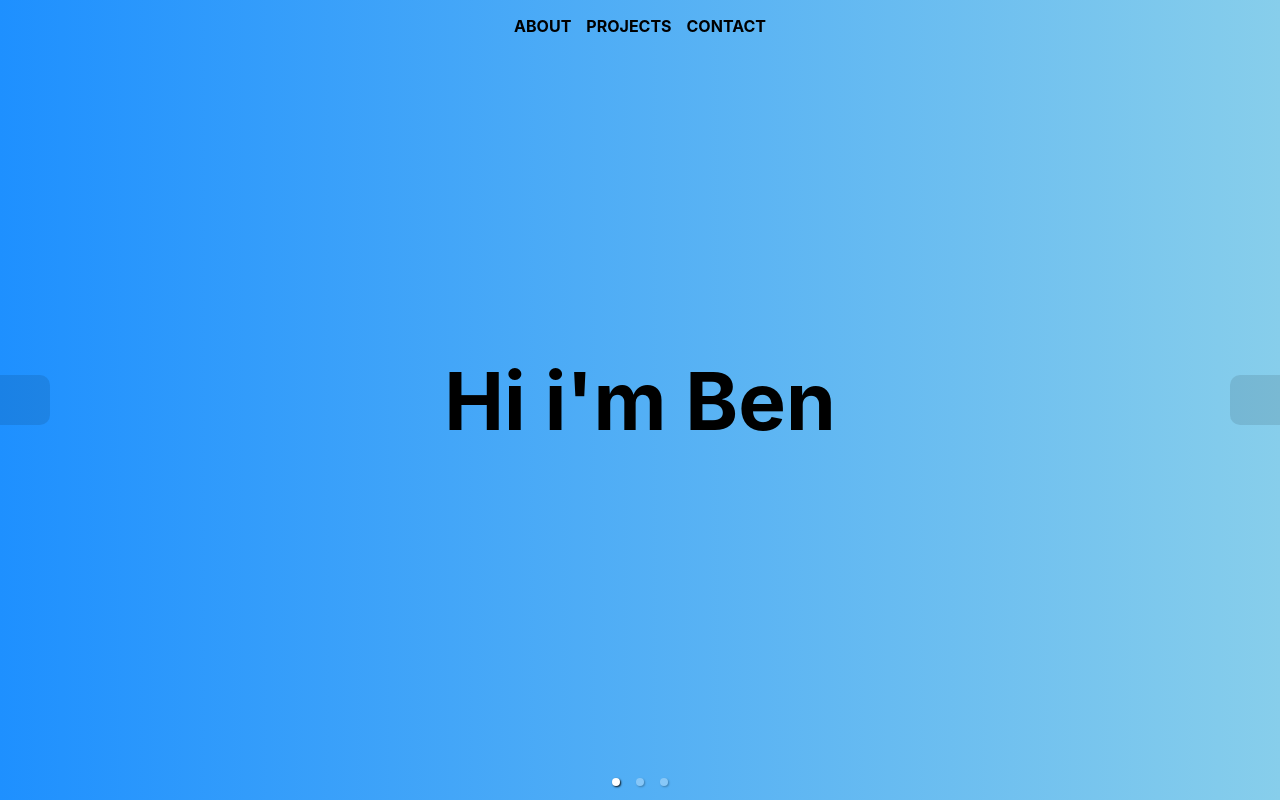
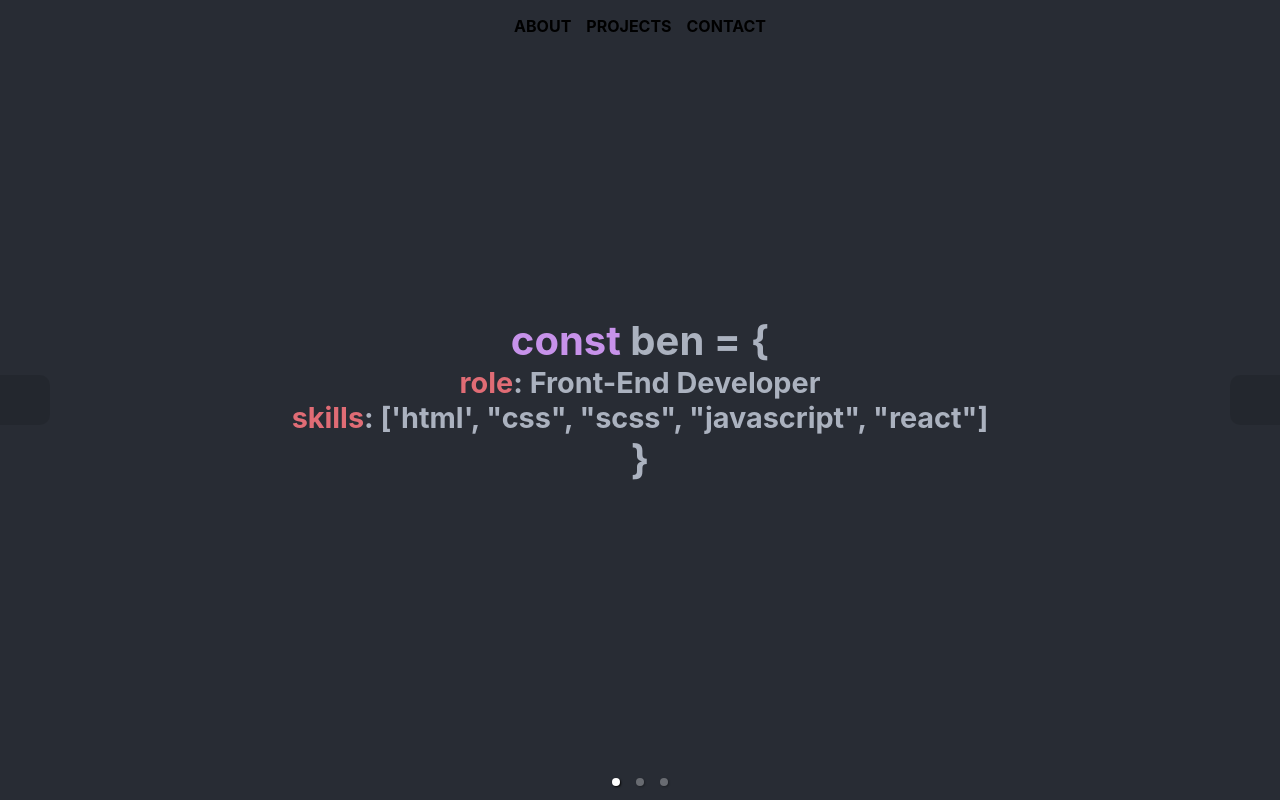
Before and after one commit to BenAllington95/portfolio-react-version-four, a React (Vite) app in the folder app/: page / in a window 1280 px wide. Built offline with nearby package versions, Linux system fonts and the light colour scheme.

Commit message:
Add new text and colours for main screen

```diff
--- a/app/src/components/Hero.jsx
+++ b/app/src/components/Hero.jsx
@@ -58,7 +58,11 @@ const renderCustomNextArrow = (onClickHandler, hasNext) => {
       >
         <div className="hero-section">
           <div className="page-component first">
-            <h1>Hi i'm Ben</h1>
+            <h1 className="first-heading">
+              <span className="const-code">const</span> <span className='ben-code'>ben</span> = {`{`}</h1>
+            <h2><span className='key-code'>role</span>: {"Front-End Developer"}</h2>
+            <h2><span className='key-code'>skills</span>: {`['html', "css", "scss", "javascript", "react"]`}</h2>
+            <h1 className="first-heading">{`}`}</h1>
           </div>
         </div>
         <div className="hero-section">
--- a/app/src/styles/main.css
+++ b/app/src/styles/main.css
@@ -4,12 +4,13 @@
 /* _variables.scss */
 /* Header.scss */
 h1 {
-  font-size: 80px;
+  font-size: 40px;
   margin: 0;
 }
 
 h2 {
   font-size: 28.8px;
+  margin: 0;
 }
 
 h3 {
@@ -45,7 +46,27 @@ body {
   display: flex;
   align-items: center;
   justify-content: center;
-  background: linear-gradient(to right, #1e90ff, #87ceeb);
+  flex-direction: column;
+  background: rgb(40, 44, 52);
+  padding: 3em;
+}
+.first h2 {
+  color: #ABB2BF;
+}
+.first .first-heading {
+  color: #ABB2BF;
+}
+
+.const-code {
+  color: #C792EA;
+}
+
+.ben-code {
+  color: #ABB2BF;
+}
+
+.key-code {
+  color: rgb(224, 108, 117);
 }
 
 .hero {
--- a/app/src/styles/main.scss
+++ b/app/src/styles/main.scss
@@ -9,12 +9,13 @@ $base-font-size: 16px;
 /* Header.scss */
 
 h1 {
-  font-size: $base-font-size * 5;
+  font-size: $base-font-size * 2.5;
   margin: 0;
 }
 
 h2 {
   font-size: $base-font-size * 1.8;
+  margin: 0;
 }
 
 h3 {
@@ -51,10 +52,28 @@ body {
   display: flex;
   align-items: center;
   justify-content: center;
-  background: linear-gradient(to right, #1e90ff, #87ceeb);
+  flex-direction: column;
+  background:rgb(40, 44, 52);
+  padding: 3em;
+
+  h2 {
+    color: #ABB2BF;
+  }
+
+  .first-heading {
+    color: #ABB2BF;
+  }
 }
 
-
+.const-code {
+  color: #C792EA;
+}
+.ben-code {
+  color: #ABB2BF;
+}
+.key-code {
+  color: rgb(224, 108, 117);
+}
 
 .hero {
   position: relative;
```
Also changed, not shown: app/src/photo-1483728642387-6c3bdd6c93e5.avif (added), 1 other file (tests, documents, lock files or other folders).
